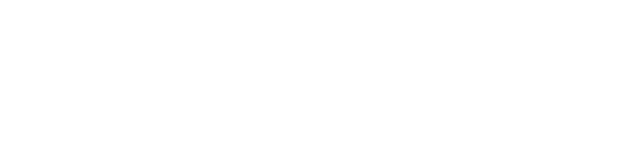
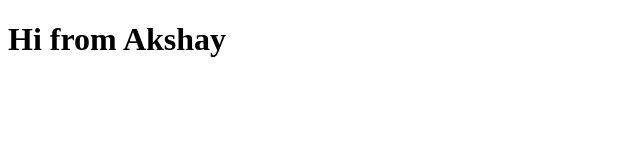
Before and after one commit to mali0154/CST8911, a plain HTML site: page index.html in a window 1280 px wide. Shown: the whole page, without its empty margins (0-640 px from the left). Drawn offline with Linux system fonts and the light colour scheme.

Commit message:
Update index.html

```diff
--- a/index.html
+++ b/index.html
@@ -1,4 +1,4 @@
 <!DOCTYPE html>
 <html>
-<head><title>Hello from the Cloud! Akshay </title></head>
+<h1>Hi from Akshay</h1>
 </html>
```
